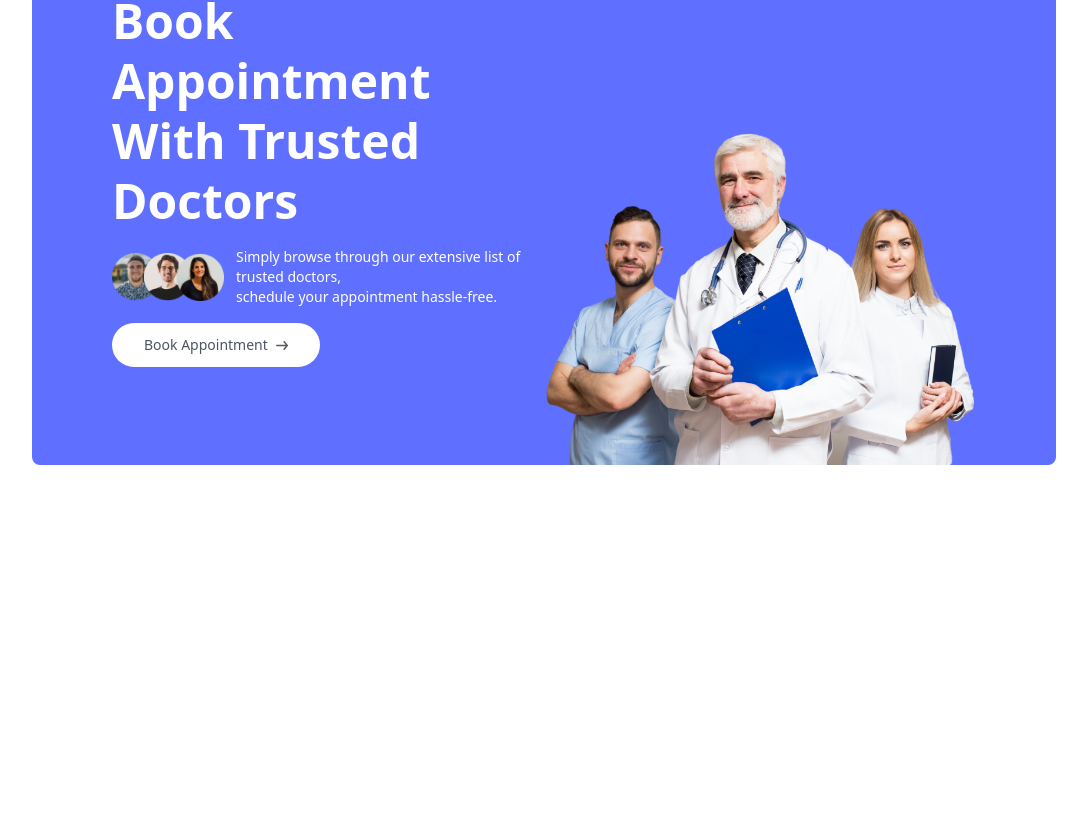
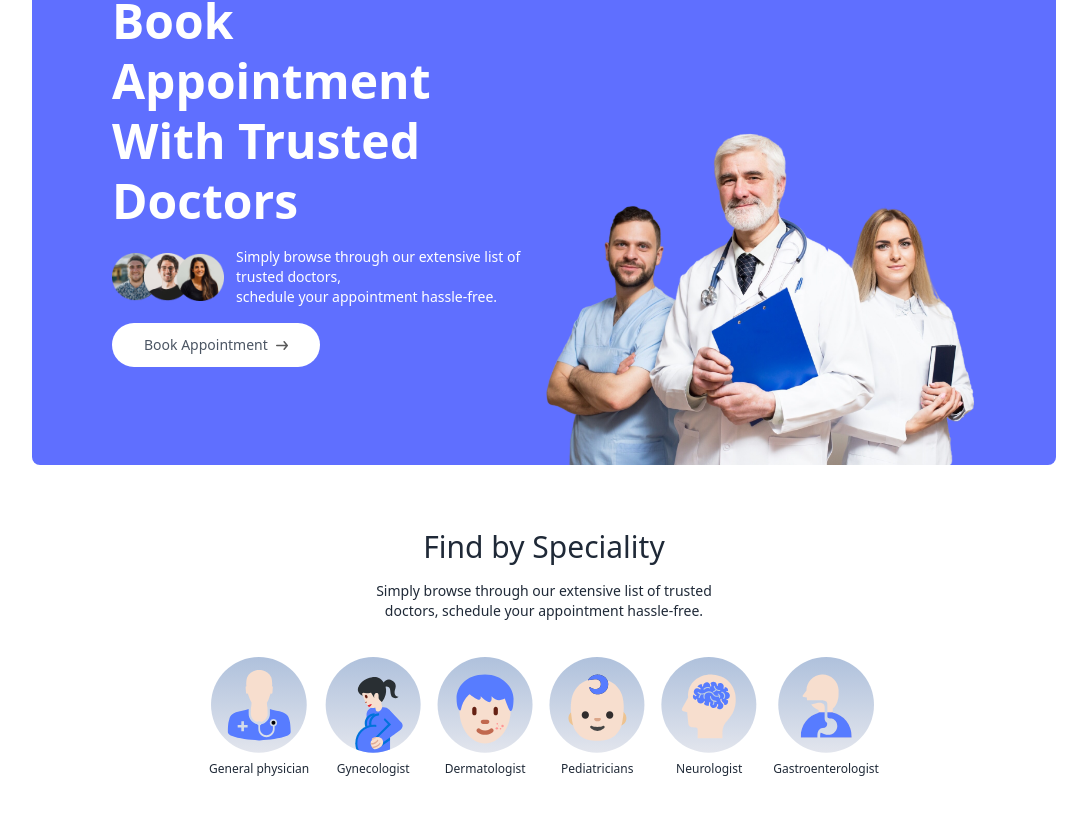
Before and after one commit to aryannaik225/Docto-Appointment-Website, a React app in the folder frontend/: page / in a window 1280 px wide. Shown: the part 227-1042 px from the top of the page, without its empty margins (96-1183 px from the left). Before the commit the page ends 800 px from the top, so only its background shows below. Built offline with nearby package versions, Linux system fonts and the light colour scheme; the HTML template or start-up script is replaced by a standard one.

Commit message:
speciality menu done

```diff
--- /dev/null
+++ b/frontend/src/components/SpecialityMenu.jsx
@@ -0,0 +1,21 @@
+import { specialityData } from "../assets/assets_frontend/assets"
+import { Link } from "react-router-dom"
+
+const SpecialityMenu = () => {
+  return (
+    <div className="flex flex-col items-center gap-4 py-16 text-gray-800" id="speciality">
+        <h1 className="text-3xl font-medium">Find by Speciality</h1>
+        <p className="sm:w-1/3 text-center text-sm">Simply browse through our extensive list of trusted doctors, schedule your appointment hassle-free.</p>
+        <div className="flex sm:justify-center gap-4 pt-5 w-full overflow-scroll">
+            {specialityData.map((item, index)=>(
+                <Link onClick={()=>scrollTo(0,0)} className="flex flex-col items-center text-xs cursor-pointer flex-shrink-0 hover:translate-y-[-10px] transition-all duration-500" key={index} to={`/doctors/${item.speciality}`}>
+                    <img className="w-16 sm:w-24 mb-2" src={item.image} alt="" />
+                    <p className="">{item.speciality}</p>
+                </Link>
+            ))}
+        </div>
+    </div>
+  )
+}
+
+export default SpecialityMenu
--- a/frontend/src/index.css
+++ b/frontend/src/index.css
@@ -5,3 +5,7 @@
 .active hr{
     @apply block;
 }
+
+::-webkit-scrollbar{
+    @apply hidden
+}
--- a/frontend/src/pages/Home.jsx
+++ b/frontend/src/pages/Home.jsx
@@ -1,10 +1,12 @@
-import React from 'react'
+
 import Header from '../components/Header'
+import SpecialityMenu from '../components/SpecialityMenu'
 
 const Home = () => {
   return (
     <div>
       <Header />
+      <SpecialityMenu />
     </div>
   )
 }
```
